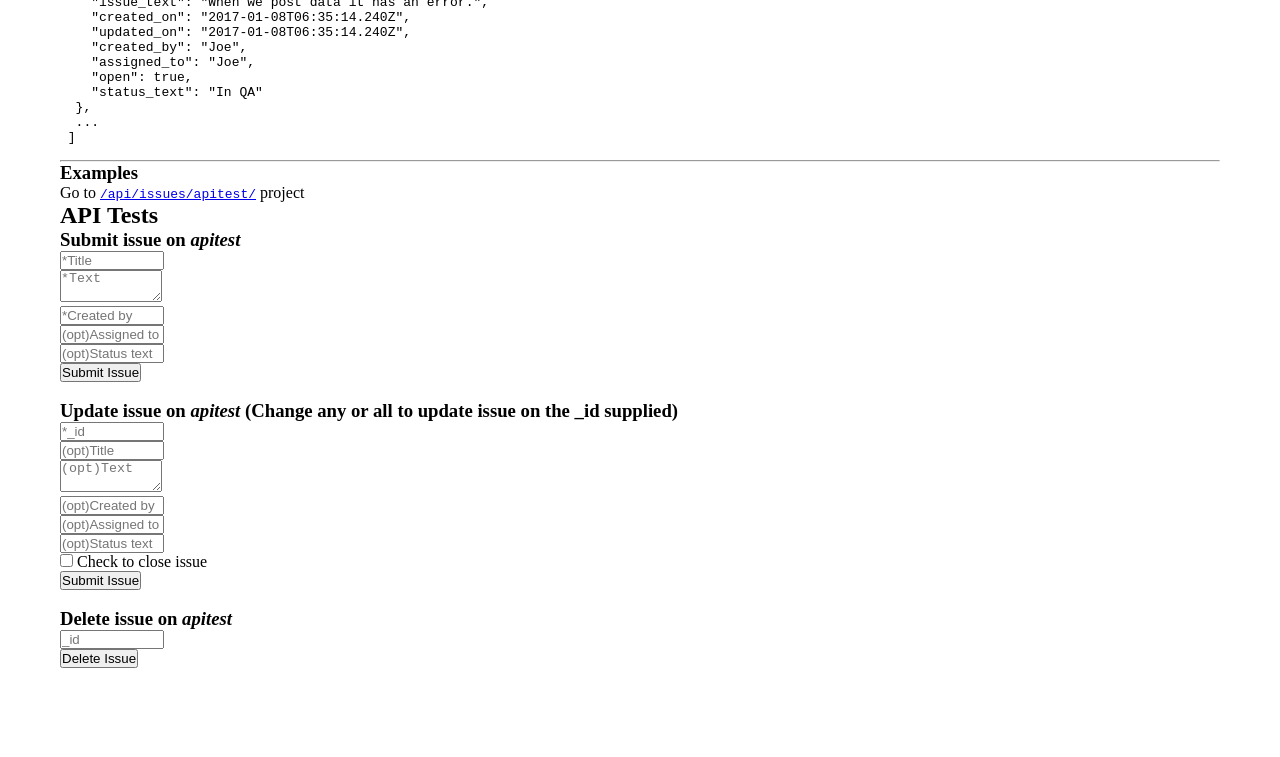
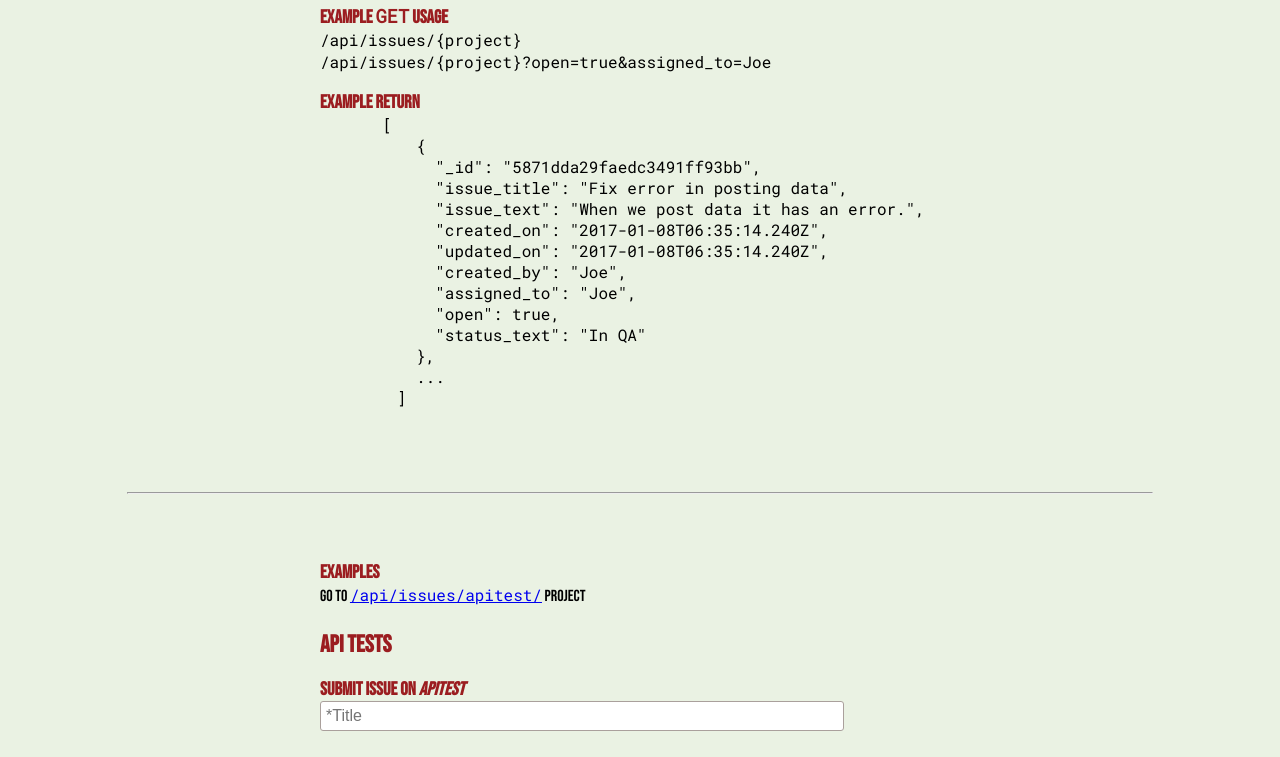
Before and after one commit to Grrrotbag/trissue, a website: page views/index.html in a window 1280 px wide. Shown: the part 192-949 px from the top of the page. Drawn offline with nearby package versions, Linux system fonts and the light colour scheme.

Commit message:
Added styling

```diff
--- a/public/style.css
+++ b/public/style.css
@@ -3,8 +3,123 @@
   padding: 0px;
 }
 
+:root {
+  --ruby-red: #9b1d20ff;
+  --mustard: #fcdc4dff;
+  --mango-tango: #ff8c42ff;
+  --pewter-blue: #7d98a1ff;
+  --carolina-blue: #20a4f3ff;
+  --tiffany-blue: #2ec4b6ff;
+  --forest-green-traditional: #1b512dff;
+  --msu-green: #243e36ff;
+  --rich-black: #03312eff;
+  --rich-black-fogra-29: #011627ff;
+  --ivory: #eaf2e3ff;
+  --middle-blue-green: #a6ede2ff;
+  --quick-silver: #aaa09cff;
+  --tart-orange: #f25757ff;
+  --sandy-brown: #f2a05dff;
+  --corn: #f2e863ff;
+  --orange-yellow-crayola: #f2cd60ff;
+  --base-font: "Cormorant Garamond", serif;
+  --logo-font: "Monoton";
+  --logo-font: "Cormorant Garamond";
+  --form-font: "Cormorant Garamond";
+  --button-font: "Bebas Neue";
+  --mono-font: "Roboto Mono", monospace;
+}
+
 body {
-  padding: 10px;
+  /* padding: 10px; */
+  display: flex;
+  flex-direction: column;
+  align-items: center;
+  background-color: var(--ivory);
+  font-family: var(--button-font);
+}
+
+hr {
+  margin: 3em 0 3em 0;
+  width: 80%;
+}
+
+h1,
+h2,
+h3 {
+  font-family: var(--button-font);
+  margin: 1em 0 0 0;
+  color: var(--ruby-red);
+}
+
+h1 {
+  font-size: 5em;
+}
+
+code {
+  font-family: var(--mono-font);
+}
+
+/* =============================================================================
+| containers
+============================================================================= */
+#exampleGet {
+  /* background-color: red; */
+  width: 50%;
+}
+
+#testui {
+  /* background-color: blue; */
+  width: 50%;
+}
+
+/* =============================================================================
+| forms
+============================================================================= */
+form {
+  margin-bottom: 25px;
+  /* padding: 15px; */
+  display: inline-block;
+  width: 100%;
+  border-radius: 5px;
+}
+
+label {
+  display: block;
+  font-weight: bold;
+}
+
+input,
+textarea,
+button {
+  display: block;
+  margin-bottom: 10px;
+  padding: 5px;
+  width: 80%;
+  border: 1px solid var(--quick-silver);
+  border-radius: 3px;
+  font-size: 16px;
+}
+
+input[type="submit"],
+button[type="submit"] {
+  font-family: var(--button-font);
+  font-size: 1.3em;
+  border-radius: 3px;
+  background-color: #e4f1fe;
+  background-color: var(--pewter-blue);
+  border: 1px solid grey;
+  box-shadow: 2px 2px var(--quick-silver);
+  cursor: pointer;
+}
+
+input[type="submit"]:hover,
+button[type="submit"]:hover {
+  background-color: var(--carolina-blue);
+}
+
+input[type="checkbox"] {
+  display: inline-block;
+  width: unset;
 }
 
 .issue {
@@ -12,6 +127,7 @@ body {
   padding: 5px;
   width: 60%;
   border: 2px solid black;
+  background-color: red;
 }
 
 .closed {
--- a/views/index.html
+++ b/views/index.html
@@ -1,23 +1,30 @@
 <!DOCTYPE html>
 <html>
   <head>
-    <title>Issue Tracker</title>
+    <title>Trissue</title>
     <link rel="icon" type="image/png" href="https://cdn.freecodecamp.org/universal/favicons/favicon-16x16.png" />
-    <meta charset="utf-8">
-    <meta http-equiv="X-UA-Compatible" content="IE=edge">
-    <meta name="viewport" content="width=device-width, initial-scale=1">
-    <link rel="stylesheet" href="/public/style.css">
+    <meta charset="utf-8" />
+    <meta http-equiv="X-UA-Compatible" content="IE=edge" />
+    <meta name="viewport" content="width=device-width, initial-scale=1" />
+    <link rel="preconnect" href="https://fonts.gstatic.com" />
+    <link
+      href="https://fonts.googleapis.com/css2?family=Bebas+Neue&family=Inter:wght@700&family=Monoton&family=Roboto+Mono&display=swap"
+      rel="stylesheet"
+    />
+    <link
+      href="https://fonts.googleapis.com/css2?family=Cormorant+Garamond:ital,wght@0,300;0,400;0,500;0,600;0,700;1,300;1,400;1,500;1,600;1,700&display=swap"
+      rel="stylesheet"
+    />
+    <link rel="stylesheet" href="/public/style.css" />
   </head>
   <body>
     <header>
-      <h1>
-        Issue Tracker
-      </h1>
+      <h1>Trissue</h1>
     </header>
-    <section style="margin: 0 50px;">
+    <section id="exampleGet">
       <h3>Example <code>GET</code> usage</h3>
-      <code>/api/issues/{project}</code><br>
-      <code>/api/issues/{project}?open=true&amp;assigned_to=Joe</code><br>
+      <code>/api/issues/{project}</code><br />
+      <code>/api/issues/{project}?open=true&amp;assigned_to=Joe</code><br />
       <h3>Example return</h3>
       <pre>
         <code>[
@@ -37,75 +44,81 @@
         </code>
       </pre>
     </section>
-    <hr style='margin: 0 50px'>
-    <section id='testui' style='margin-left: 50px;'>
+    <hr />
+    <section id="testui">
       <h3>Examples</h3>
-      Go to <a href='/api/issues/apitest/'><code>/api/issues/apitest/</code></a>  project
+      <p>
+        Go to <a href="/api/issues/apitest/"><code>/api/issues/apitest/</code></a> project
+      </p>
       <h2 style="text-align: left">API Tests</h2>
       <h3>Submit issue on <i>apitest</i></h3>
       <form id="testForm" class="border">
-        <input type="text" name="issue_title" placeholder="*Title" style="width: 100px" required=''><br>
-        <textarea type="text" name="issue_text" placeholder="*Text" style="width: 100px" required=''></textarea><br>
-        <input type="text" name="created_by" placeholder="*Created by" style="width: 100px" required=''><br>
-        <input type="text" name="assigned_to" placeholder="(opt)Assigned to" style="width: 100px"><br>
-        <input type="text" name="status_text" placeholder="(opt)Status text" style="width: 100px"><br>
+        <input type="text" name="issue_title" placeholder="*Title" required="" /><br />
+        <textarea type="text" name="issue_text" placeholder="*Text" required=""></textarea><br />
+        <input type="text" name="created_by" placeholder="*Created by" required="" /><br />
+        <input type="text" name="assigned_to" placeholder="(opt)Assigned to" /><br />
+        <input type="text" name="status_text" placeholder="(opt)Status text" /><br />
         <button type="submit">Submit Issue</button>
-      </form><br>
+      </form>
+      <br />
       <h3>Update issue on <i>apitest</i> (Change any or all to update issue on the _id supplied)</h3>
       <form id="testForm2" class="border">
-        <input type="text" name="_id" placeholder="*_id" style="width: 100px" required=''><br>
-        <input type="text" name="issue_title" placeholder="(opt)Title" style="width: 100px"><br>
-        <textarea type="text" name="issue_text" placeholder="(opt)Text" style="width: 100px"></textarea><br>
-        <input type="text" name="created_by" placeholder="(opt)Created by" style="width: 100px"><br>
-        <input type="text" name="assigned_to" placeholder="(opt)Assigned to" style="width: 100px"><br>
-        <input type="text" name="status_text" placeholder="(opt)Status text" style="width: 100px"><br>
-        <label><input type="checkbox" name="open" value="false"> Check to close issue</label><br>
+        <input type="text" name="_id" placeholder="*_id" required="" /><br />
+        <input type="text" name="issue_title" placeholder="(opt)Title" /><br />
+        <textarea type="text" name="issue_text" placeholder="(opt)Text"></textarea><br />
+        <input type="text" name="created_by" placeholder="(opt)Created by" /><br />
+        <input type="text" name="assigned_to" placeholder="(opt)Assigned to" /><br />
+        <input type="text" name="status_text" placeholder="(opt)Status text" /><br />
+        <label><input type="checkbox" name="open" value="false" /> Check to close issue</label><br />
         <button type="submit">Submit Issue</button>
-      </form><br>
+      </form>
+      <br />
       <h3>Delete issue on <i>apitest</i></h3>
       <form id="testForm3" class="border">
-        <input type="text" name="_id" placeholder="_id" style="width: 100px" required=''><br>
+        <input type="text" name="_id" placeholder="_id" required="" /><br />
         <button type="submit">Delete Issue</button>
       </form>
-      <code id='jsonResult'></code>
+      <code id="jsonResult"></code>
     </section>
-    <hr style='margin: 50px; margin-top: 200px'>
+    <hr />
     <!-- Your web-app is https, so your scripts need to be too -->
-    <script src="https://code.jquery.com/jquery-2.2.1.min.js"
+    <script
+      src="https://code.jquery.com/jquery-2.2.1.min.js"
       integrity="sha256-gvQgAFzTH6trSrAWoH1iPo9Xc96QxSZ3feW6kem+O00="
-            crossorigin="anonymous"></script>
+      crossorigin="anonymous"
+    ></script>
     <script>
-      $(function() {
-        $('#testForm').submit(function(e) {
+      $(function () {
+        $("#testForm").submit(function (e) {
           $.ajax({
-            url: '/api/issues/apitest',
-            type: 'post',
-            data: $('#testForm').serialize(),
-            success: function(data) {
-              $('#jsonResult').text(JSON.stringify(data));
-            }
+            url: "/api/issues/apitest",
+            type: "post",
+            data: $("#testForm").serialize(),
+            success: function (data) {
+              $("#jsonResult").text(JSON.stringify(data));
+            },
           });
           e.preventDefault();
         });
-        $('#testForm2').submit(function(e) {
+        $("#testForm2").submit(function (e) {
           $.ajax({
-            url: '/api/issues/apitest',
-            type: 'put',
-            data: $('#testForm2').serialize(),
-            success: function(data) {
-              $('#jsonResult').text(JSON.stringify(data));
-            }
+            url: "/api/issues/apitest",
+            type: "put",
+            data: $("#testForm2").serialize(),
+            success: function (data) {
+              $("#jsonResult").text(JSON.stringify(data));
+            },
           });
           e.preventDefault();
         });
-        $('#testForm3').submit(function(e) {
+        $("#testForm3").submit(function (e) {
           $.ajax({
-            url: '/api/issues/apitest',
-            type: 'delete',
-            data: $('#testForm3').serialize(),
-            success: function(data) {
-              $('#jsonResult').text(JSON.stringify(data));
-            }
+            url: "/api/issues/apitest",
+            type: "delete",
+            data: $("#testForm3").serialize(),
+            success: function (data) {
+              $("#jsonResult").text(JSON.stringify(data));
+            },
           });
           e.preventDefault();
         });
```
Lines whose indentation alone changed are shown as unchanged.
